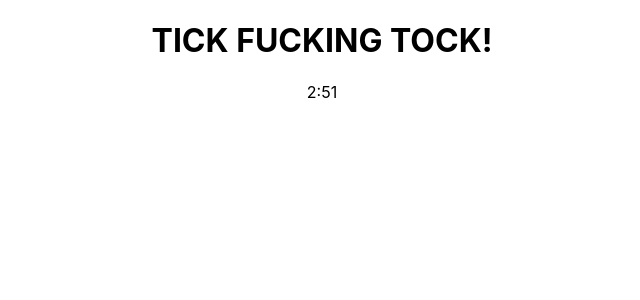
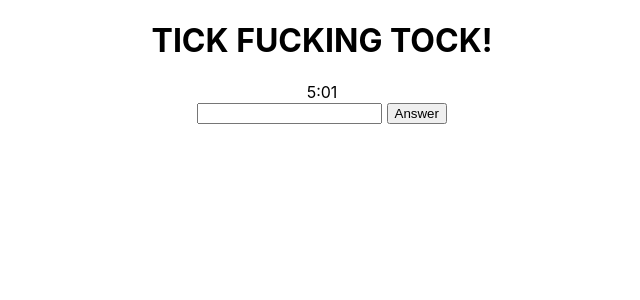
Before and after one commit to ntn9995/effing-math-2, a React (Create React App) app: page / in a window 1280 px wide. Shown: the top 300 px of the page, without its empty margins (318-958 px from the left). Built offline with nearby package versions, Linux system fonts and the light colour scheme.

Commit message:
handle answer input & passing score to Timer

```diff
--- a/src/components/GameScreen.js
+++ b/src/components/GameScreen.js
@@ -1,5 +1,6 @@
 import React, {useState} from 'react';
 import Timer from './Timer';
+import QuestionForm from './QuestionForm'
 
 const TIMEOUT = 1;
 const WRONGANS = 2;
@@ -8,6 +9,7 @@ const DURATION = 10;
 export default function GameScreen() {
     const [over, setOver] = useState(false);
     const [reason, setReason] = useState(0);
+    const [score, setScore] = useState(0);
 
     const handleTimeout = () => {
         setOver(true);
@@ -18,18 +20,28 @@ export default function GameScreen() {
         title="TICK FUCKING TOCK!"
         duration={DURATION}
         secPrecision={1}
-        msPrecision={2} onTimeout={() => handleTimeout()}/>;
+        msPrecision={2} onTimeout={() => handleTimeout()}
+        continueCount={score}
+    />;
 
     const gameOverMsg = (<div>
         <h1>Game Over!</h1>
         <h2>{reason === 1 ? 'Time\'s Up!' : 'Wrong Answer'}!</h2>
     </div>);
 
+    const handleAnswer = answer => {
+        if (answer === 1){
+            console.log(answer);
+            setScore(s => s + 1);
+        }
+    }
+
     return (
         <div>
             <div className="game-clock">
                 {over ? gameOverMsg : gameTimer}
             </div>
+            <QuestionForm handleAnswer={answer => handleAnswer(answer)}/>
         </div>
     );
 }
```
